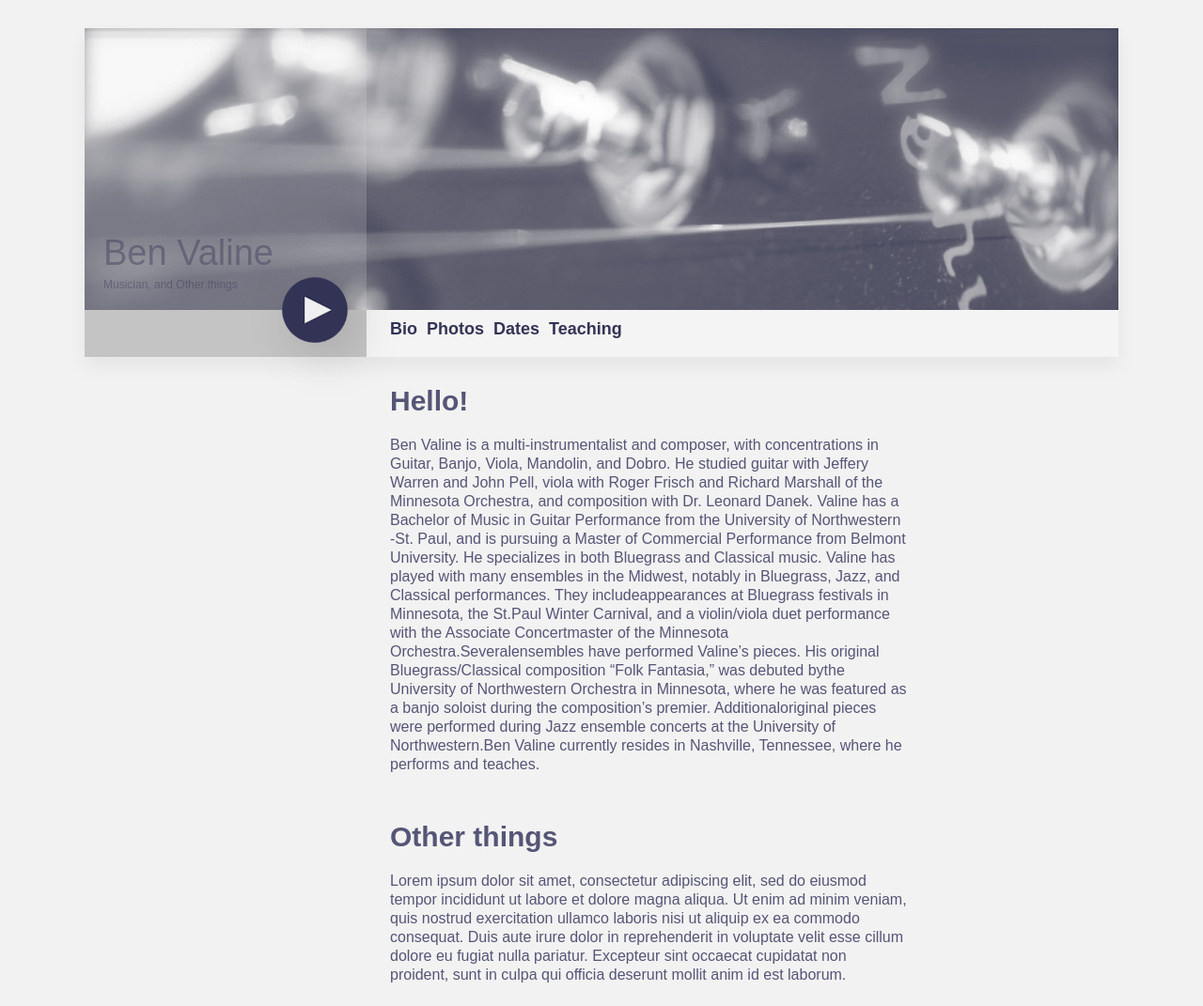
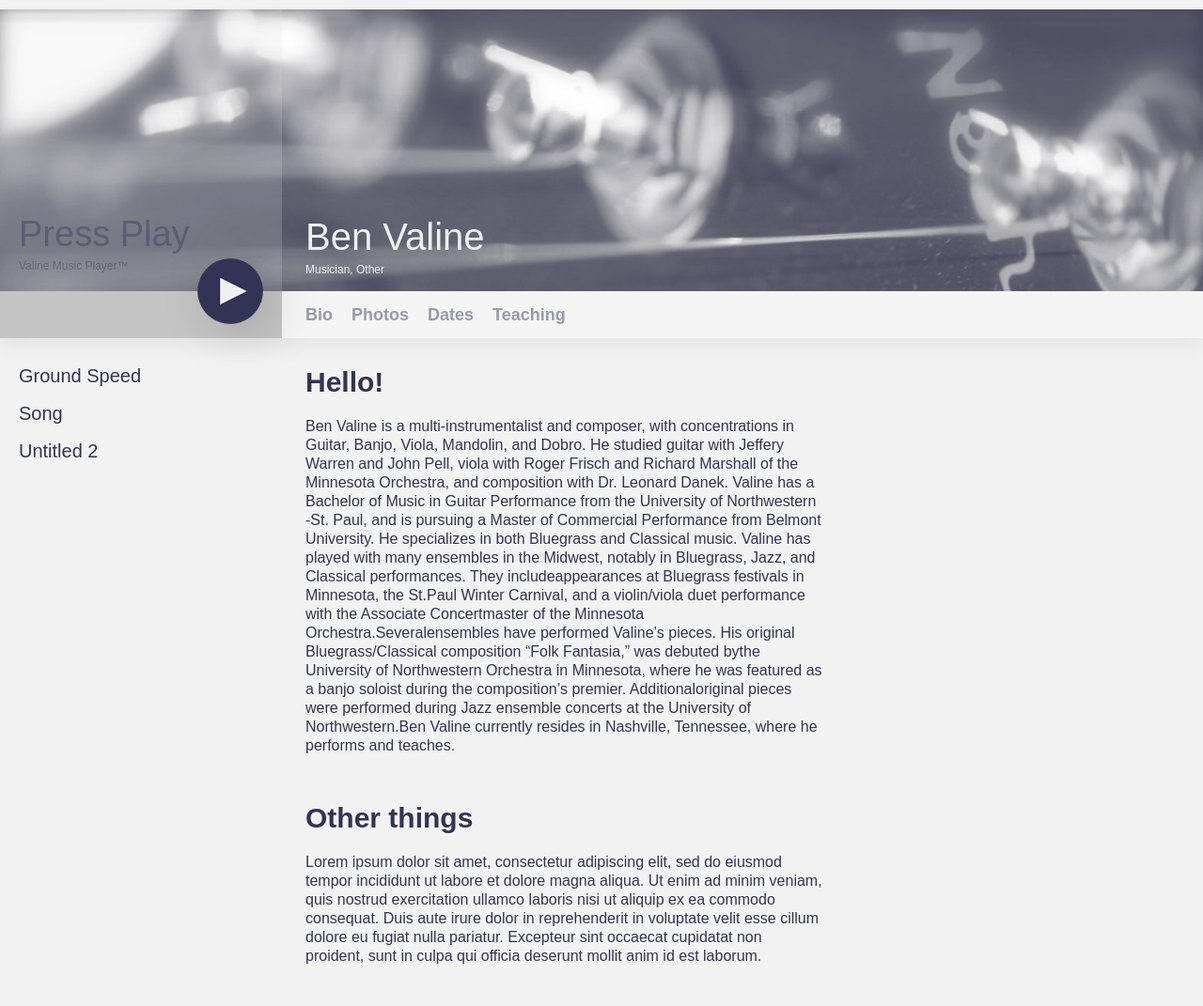
Before and after one commit to ktvaline/music-site, a plain HTML site: page src/index.html in a window 1280 px wide. Shown: the whole page at 94% size. Drawn offline with Linux system fonts and the light colour scheme.

Commit message:
everything there

```diff
--- a/src/index.html
+++ b/src/index.html
@@ -23,9 +23,14 @@
 
 			<div id="main-box">
 				<div id="first-box">
-					<span id="now-playing"> Ben Valine </span>
-					<div class="subtitle-text"> Musician, and Other things </div>
+					<span id="now-playing"> Press Play </span>
+					<div class="subtitle-text"> Valine Music Player™  </div>
 				</div>
+				<span id="site-info">
+					<span id="site-title"> Ben Valine </span>
+					<div id="site-subtitle"> Musician, Other  </div>
+				</span>
+
 
 			<div id="bottom-box">
 
@@ -45,15 +50,19 @@
 
 			</div>
 
+			<div id="music-list">
+				<ul id="ul-music-list">
+					<li>Ground Speed</li>
+					<li>Song</li>
+					<li>Untitled 2</li>
+				</ul>
 
-
+			</div>
 
 			<div id="content">
 			<div id="title">
 			Hello!
 			</div>
-
-
 
 
 			<div id="body-text">
--- a/src/scripts.js
+++ b/src/scripts.js
@@ -15,13 +15,13 @@ function playMusic() {
 		audio.pause();
 		audioState = false;
 		document.getElementById("play-button").src = "images/play.png";
-		document.getElementById("now-playing").innerHTML = "Press Play...";
+		document.getElementById("now-playing").innerHTML = "Press Play";
 	}
 
 	audio.onended = function() {
 		audioState = false;
 		document.getElementById("play-button").src = "images/play.png";
-		document.getElementById("now-playing").innerHTML = "Press Play...";
+		document.getElementById("now-playing").innerHTML = "Press Play";
 	};
 
 
--- a/src/styles.css
+++ b/src/styles.css
@@ -23,6 +23,14 @@ margin-left:305px;
     font-size: 40px;
 text-align:center;
 	color:#334;
+
+}
+
+#site-info {
+
+position:absolute;
+margin-left:325px;
+margin-top:-80px;
 
 }
 
@@ -73,13 +81,22 @@ a {
     text-decoration: none;
 }
 
-.site-title {
+#site-title {
 	padding-top:20px;
-	margin-left:auto;
-	margin-right:auto;
+
     max-width: 1100px;
     font-size: 40px;
-	color:#334;
+	color:#efefef;
+}
+
+#site-subtitle {
+color: #efefef;
+    font-weight: 100;
+    margin-top:5px;
+    font-size:12px;
+
+
+
 }
 
 #now-playing {
@@ -106,32 +123,35 @@ a {
 font-size:30px;
 padding:20px;
 margin-top:10px;
-color:#557;
+color:#335;
 font-weight:bold;
 
 }
+
 #body-text {
 font-size:16px;
 padding:20px;
 padding-top:0px;
 max-width:550px;
 line-height:20px;
-color:#557;
+color:#335;
 
 }
 .social-link {
     font-size: 18px;
     height: 50px;
-    line-height:40px;
+    line-height:50px;
     margin-right:10px;
-    color:#335;
+    color:#99a;
     font-weight:bold;
     float:left;
+
+    margin-right:20px;
 }
 
 
 #social-links {
-    line-height: 40px;
+    line-height: 50px;
     white-space: nowrap;
     margin-left: 25px;
     float:left;
@@ -162,3 +182,16 @@ opacity:0.7;
 font-weight:bold;
 
 }
+
+#music-list {
+float:left;
+
+}
+
+ul {
+list-style-type: none;
+font-size:20px;
+line-height:40px;
+color:#335;
+margin-left:-20px;
+}
```
